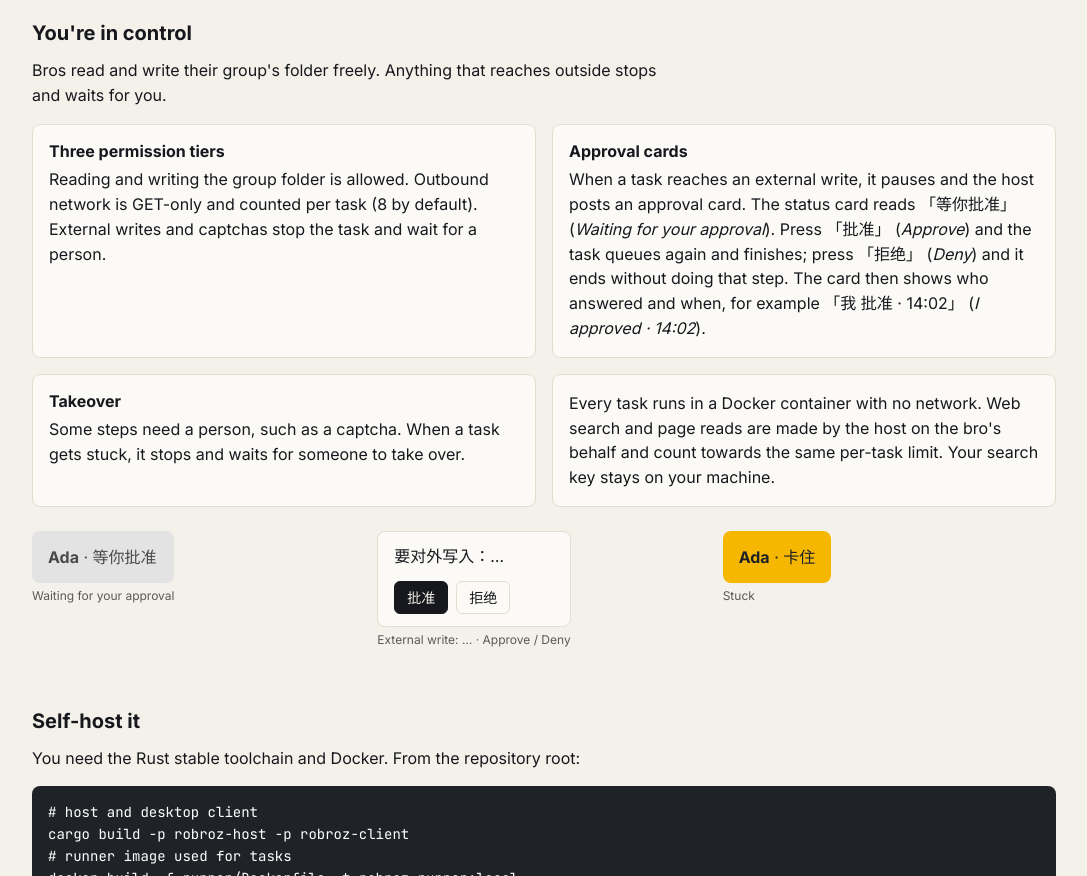
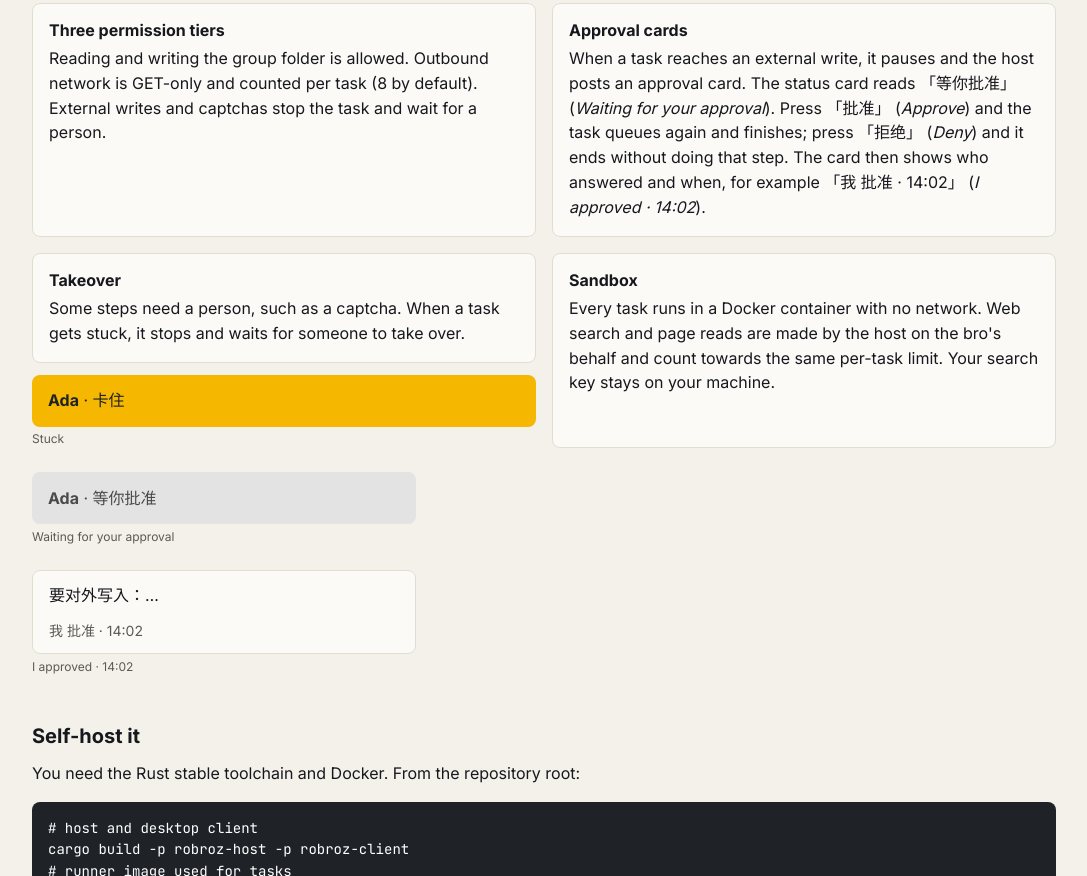
Before and after one commit to PandaQuQ/robroz, an Astro site in the folder site/: page / in a window 1280 px wide. Shown: the part 1122-1998 px from the top of the page, without its empty margins (96-1183 px from the left). Built offline with nearby package versions, Linux system fonts and the light colour scheme; Astro itself is replaced by a stand-in of ours.

Commit message:
fix(site): sequence demos and unify card widths
Show the hero delivery card only when the status reaches done.
Stack the control demo top to bottom, and place the stuck card
under Takeover. Give cards in a demo group a shared width, and
add the Sandbox title.

```diff
--- a/site/src/components/ChatDemo.astro
+++ b/site/src/components/ChatDemo.astro
@@ -10,7 +10,7 @@ const { msg } = Astro.props;
 const { demo } = msg.hero;
 ---
 
-<figure class="chat">
+<figure class="chat" data-demo="hero">
   <div class="demo-item demo-item--you">
     <article class="bubble bubble--you">
       <span class="bubble__who">{demo.you}</span>
@@ -62,11 +62,12 @@ const { demo } = msg.hero;
   const steps: Step[] = ['queued', 'running1', 'running2', 'done'];
 
   for (const item of document.querySelectorAll<HTMLElement>('.status-demo')) {
+    const root = item.closest<HTMLElement>('.chat');
     const card = item.querySelector<HTMLElement>('.status-card');
     const label = item.querySelector<HTMLElement>('.status-card__label');
     const progress = item.querySelector<HTMLElement>('.status-card__progress');
     const gloss = item.querySelector<HTMLElement>('.status-card-gloss');
-    const delivery = item.closest('.chat')?.querySelector<HTMLElement>('.delivery-item');
+    const delivery = root?.querySelector<HTMLElement>('.delivery-item');
     if (!card || !label || !progress) continue;
 
     const apply = (step: Step) => {
@@ -101,7 +102,11 @@ const { demo } = msg.hero;
         gloss.textContent = glossText;
       }
 
-      if (delivery) delivery.hidden = step !== 'done';
+      if (delivery) {
+        const show = step === 'done';
+        delivery.hidden = !show;
+        delivery.classList.toggle('is-visible', show);
+      }
     };
 
     if (reduceMotion) {
@@ -111,9 +116,17 @@ const { demo } = msg.hero;
 
     let index = 0;
     apply(steps[index]);
-    window.setInterval(() => {
+    const timer = window.setInterval(() => {
       index = (index + 1) % steps.length;
       apply(steps[index]);
     }, 2000);
+
+    root?.addEventListener('demo-step', ((event: Event) => {
+      const step = (event as CustomEvent).detail as Step;
+      if (!steps.includes(step)) return;
+      window.clearInterval(timer);
+      index = steps.indexOf(step);
+      apply(step);
+    }) as EventListener);
   }
 </script>
--- a/site/src/components/ControlDemo.astro
+++ b/site/src/components/ControlDemo.astro
@@ -9,42 +9,113 @@ interface Props {
 const { msg } = Astro.props;
 const { demo } = msg.control;
 const bro = msg.hero.demo.bro;
+const heroStatus = msg.hero.demo.status;
+const waitingGloss = demo.statusGloss;
 const approvalGloss = [demo.approvalGloss, demo.approveGloss && demo.denyGloss ? `${demo.approveGloss} / ${demo.denyGloss}` : '']
   .filter(Boolean)
   .join(' · ');
 ---
 
-<div class="control-demo">
-  <div class="demo-item">
-    <article class="status-card" data-state="queued">
+<figure
+  class="control-demo"
+  data-demo="control"
+  data-waiting-label={demo.status}
+  data-waiting-gloss={waitingGloss}
+  data-queued-label={heroStatus.queued}
+  data-queued-gloss={heroStatus.queuedGloss}
+  data-running-label={heroStatus.running}
+  data-running-gloss={heroStatus.running1Gloss}
+  data-done-label={heroStatus.done}
+  data-done-gloss={heroStatus.doneGloss}
+  data-answered-gloss={demo.answeredGloss}
+  data-approval-gloss={approvalGloss}
+>
+  <div class="demo-item control-status-item">
+    <article class="status-card" data-state="queued" aria-live="polite">
       <p class="status-card__line">
         <strong>{bro}</strong>
         <span aria-hidden="true"> · </span>
-        <span>{demo.status}</span>
+        <span class="status-card__label">{demo.status}</span>
       </p>
     </article>
-    <Gloss text={demo.statusGloss} />
+    {waitingGloss ? <p class="gloss control-status-gloss">{waitingGloss}</p> : null}
   </div>
 
-  <div class="demo-item">
+  <div class="demo-item control-approval-item" hidden>
     <article class="approval-card">
       <p>{demo.approval}</p>
       <div class="approval-card__actions">
         <span class="approval-btn approval-btn--yes">{demo.approve}</span>
         <span class="approval-btn">{demo.deny}</span>
       </div>
+      <p class="approval-card__foot" hidden>{demo.answered}</p>
     </article>
-    <Gloss text={approvalGloss} />
+    {approvalGloss ? <p class="gloss control-approval-gloss">{approvalGloss}</p> : null}
   </div>
+</figure>
 
-  <div class="demo-item">
-    <article class="status-card" data-state="blocked">
-      <p class="status-card__line">
-        <strong>{bro}</strong>
-        <span aria-hidden="true"> · </span>
-        <span>{demo.stuck}</span>
-      </p>
-    </article>
-    <Gloss text={demo.stuckGloss} />
-  </div>
-</div>
+<script>
+  const reduceMotion = window.matchMedia('(prefers-reduced-motion: reduce)').matches;
+
+  type Step = 'waiting' | 'approval' | 'answered' | 'queued' | 'running' | 'done';
+  const steps: Step[] = ['waiting', 'approval', 'answered', 'queued', 'running', 'done'];
+
+  for (const root of document.querySelectorAll<HTMLElement>('.control-demo')) {
+    const card = root.querySelector<HTMLElement>('.status-card');
+    const label = root.querySelector<HTMLElement>('.status-card__label');
+    const statusGloss = root.querySelector<HTMLElement>('.control-status-gloss');
+    const approvalItem = root.querySelector<HTMLElement>('.control-approval-item');
+    const actions = root.querySelector<HTMLElement>('.approval-card__actions');
+    const foot = root.querySelector<HTMLElement>('.approval-card__foot');
+    const approvalGloss = root.querySelector<HTMLElement>('.control-approval-gloss');
+    if (!card || !label || !approvalItem || !actions || !foot) continue;
+
+    const apply = (step: Step) => {
+      const statusStep = step === 'waiting' ? 'waiting' : step === 'approval' || step === 'answered' ? 'waiting' : step;
+      const state = statusStep === 'waiting' || statusStep === 'queued' ? 'queued' : statusStep;
+      card.dataset.state = state;
+      const labelKey = `${statusStep}Label`;
+      const text = root.dataset[labelKey];
+      if (text) label.textContent = text;
+      const glossKey = `${statusStep}Gloss`;
+      const glossText = root.dataset[glossKey] ?? '';
+      if (statusGloss) {
+        statusGloss.hidden = !glossText;
+        statusGloss.textContent = glossText;
+      }
+
+      const showApproval = step === 'approval' || step === 'answered' || step === 'queued' || step === 'running' || step === 'done';
+      approvalItem.hidden = !showApproval;
+      approvalItem.classList.toggle('is-visible', showApproval);
+
+      const answered = step === 'answered' || step === 'queued' || step === 'running' || step === 'done';
+      actions.hidden = answered;
+      foot.hidden = !answered;
+      if (approvalGloss) {
+        const g = answered ? (root.dataset.answeredGloss ?? '') : (root.dataset.approvalGloss ?? '');
+        approvalGloss.hidden = !g;
+        approvalGloss.textContent = g;
+      }
+    };
+
+    if (reduceMotion) {
+      apply('done');
+      continue;
+    }
+
+    let index = 0;
+    apply(steps[index]);
+    const timer = window.setInterval(() => {
+      index = (index + 1) % steps.length;
+      apply(steps[index]);
+    }, 2000);
+
+    root.addEventListener('demo-step', ((event: Event) => {
+      const step = (event as CustomEvent).detail as Step;
+      if (!steps.includes(step)) return;
+      window.clearInterval(timer);
+      index = steps.indexOf(step);
+      apply(step);
+    }) as EventListener);
+  }
+</script>
--- a/site/src/components/Landing.astro
+++ b/site/src/components/Landing.astro
@@ -47,11 +47,26 @@ const msg = t(Astro.currentLocale);
       <h3>{msg.control.approval.title}</h3>
       <p><RichText text={msg.control.approval.body} /></p>
     </article>
+    <div class="takeover-cell">
+      <article class="card">
+        <h3>{msg.control.takeover.title}</h3>
+        <p><RichText text={msg.control.takeover.body} /></p>
+      </article>
+      <div class="demo-item stuck-demo">
+        <article class="status-card" data-state="blocked">
+          <p class="status-card__line">
+            <strong>{msg.hero.demo.bro}</strong>
+            <span aria-hidden="true"> · </span>
+            <span>{msg.control.demo.stuck}</span>
+          </p>
+        </article>
+        {msg.control.demo.stuckGloss ? (
+          <p class="gloss">{msg.control.demo.stuckGloss}</p>
+        ) : null}
+      </div>
+    </div>
     <article class="card">
-      <h3>{msg.control.takeover.title}</h3>
-      <p><RichText text={msg.control.takeover.body} /></p>
-    </article>
-    <article class="card">
+      <h3>{msg.control.sandbox.title}</h3>
       <p><RichText text={msg.control.sandbox.body} /></p>
     </article>
   </div>
--- a/site/src/i18n/en.ts
+++ b/site/src/i18n/en.ts
@@ -75,6 +75,7 @@ export const en = {
       body: 'Some steps need a person, such as a captcha. When a task gets stuck, it stops and waits for someone to take over.',
     },
     sandbox: {
+      title: 'Sandbox',
       body: "Every task runs in a Docker container with no network. Web search and page reads are made by the host on the bro's behalf and count towards the same per-task limit. Your search key stays on your machine.",
     },
     demo: {
--- a/site/src/i18n/zh.ts
+++ b/site/src/i18n/zh.ts
@@ -77,6 +77,7 @@ export const zh: Messages = {
       body: '有些步骤得由人来，比如验证码。卡住时会停下来等人接管。',
     },
     sandbox: {
+      title: '沙箱',
       body: '每个任务都在没有网络的 Docker 容器里跑。搜索和读网页由宿主机替 bro 去做，同样算进每个任务的出网次数。你的搜索密钥只留在本机。',
     },
     demo: {
--- a/site/src/styles/global.css
+++ b/site/src/styles/global.css
@@ -23,6 +23,7 @@
   --font-mono: 'JetBrains Mono', ui-monospace, monospace;
   --content: 64rem;
   --prose: 40rem;
+  --demo-card: 24rem;
 }
 
 *,
@@ -241,12 +242,16 @@ main {
   font-size: 0.875rem;
 }
 
+[hidden] {
+  display: none !important;
+}
+
 .demo-item {
   display: flex;
   flex-direction: column;
   align-items: stretch;
-  width: fit-content;
-  max-width: 32rem;
+  width: 100%;
+  max-width: var(--demo-card);
   margin-bottom: 0.75rem;
 }
 
@@ -276,6 +281,13 @@ main {
   margin-bottom: 0.25rem;
   color: var(--ink-muted);
   font-size: 0.75rem;
+}
+
+.bubble,
+.status-card,
+.delivery-card,
+.approval-card {
+  width: 100%;
 }
 
 .status-card {
@@ -359,16 +371,29 @@ main {
 }
 
 .control-demo {
-  margin-top: 1.5rem;
-  display: grid;
+  margin: 1.5rem 0 0;
+  display: flex;
+  flex-direction: column;
+  align-items: stretch;
+  gap: 0.75rem;
+  width: 100%;
+  max-width: var(--demo-card);
+}
+
+.takeover-cell {
+  display: flex;
+  flex-direction: column;
   gap: 0.75rem;
 }
 
-@media (min-width: 720px) {
-  .control-demo {
-    grid-template-columns: repeat(3, 1fr);
-  }
+.takeover-cell .stuck-demo {
+  max-width: none;
+}
 
+.approval-card__foot {
+  margin: 0.75rem 0 0;
+  color: var(--ink-muted);
+  font-size: 0.875rem;
 }
 
 .grid {
```
